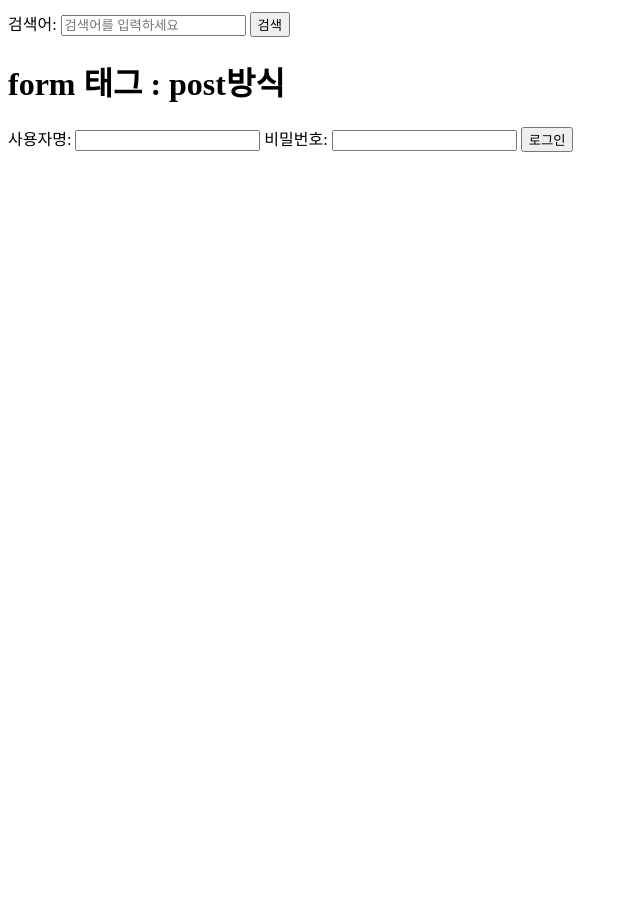
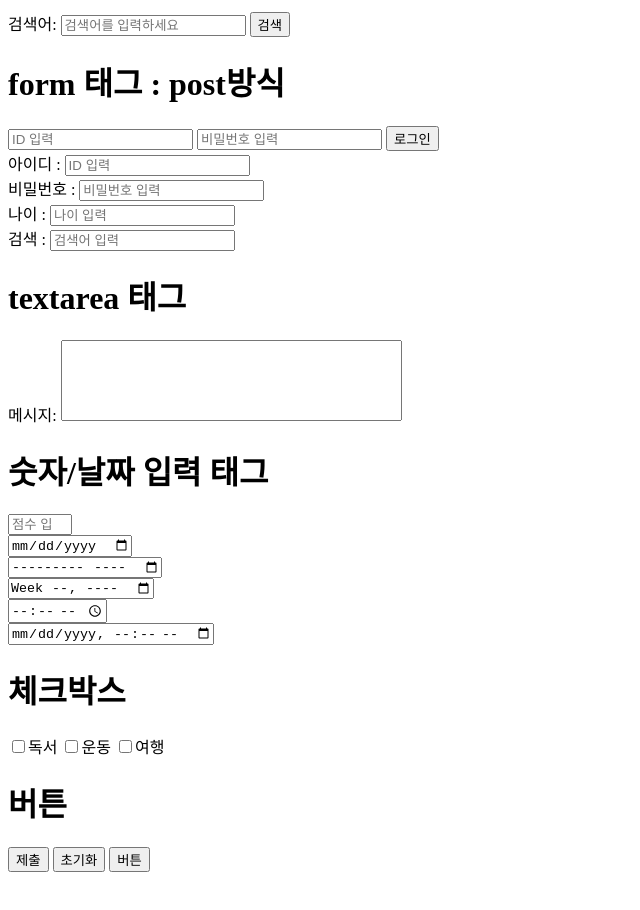
Before and after one commit to Kim-ilhyeon/financial_solutions_front, a plain HTML site: page HTML/3.HTML입력태크.html in a window 1280 px wide. Shown: the part 920-1830 px from the top of the page, without its empty margins (0-640 px from the left). Before the commit the page ends 1296 px from the top, so only its background shows below. Drawn offline with Linux system fonts and the light colour scheme.

Commit message:
second commit HTML-lecture code 26.06.18

```diff
--- a/HTML/3.HTML입력태크.html
+++ b/HTML/3.HTML입력태크.html
@@ -26,7 +26,7 @@
     <!-- label로 감싸면 글자를 눌러도 해당 입력 칸이 선택된다. -->
     <h1> 입력 기존 (input/label)</h1>
 
-    아이디 : <input type="text" value="default_id"  > <br>
+    아이디 : <input type="text" value="default_id"> <br>
     비밀번호 : <input type="password" value="default_password"> <br>
     나이 : <input type="number" value="0"> <br>
 
@@ -72,22 +72,119 @@
     -->
     <form action="https://search.naver.com/search.naver" method="get">
         <label for="query">검색어:</label>
-        <input type="text" name="query", placeholder="검색어를 입력하세요">
+        <input type="text" name="query" , placeholder="검색어를 입력하세요">
         <button type="submit">검색</button>
     </form>
 
     <!-- form 태그 : post방식 -->
     <h1>form 태그 : post방식</h1>
-    <form action="https://www.naver.com" method="post">
-        <label for="username">사용자명:</label>
-        <input type="text" id="username" name="username">
-        <label for="password">비밀번호:</label>
-        <input type="password" id="password" name="password">
+
+    <!--
+        get방식으로 요청 시
+        1. URL에 데이터가 노출됨 (보안에 취약)
+        2. 전송할 수 있는 데이터의 길이가 제한됨 (약 2000자), 넣으면 짤림
+
+        post 방식은
+        1. URL에 노출되지 않음.
+        2. 데이터 크기에 제한이 없음(서버 설정에 따라 다름)
+    -->
+
+    <!-- post방식은 주소창에 데이터가 보이지 않음 -->
+    <!--
+        required 속성 : 필수 입력 필드 지정
+        placeholder 속성 : 입력 필드에 안내 문구 표시
+    -->
+    <form action="/signup" method="post">
+        <input type="text" id="username" name="username" placeholder="ID 입력" required>
+        <input type="password" id="password" name="password" placeholder="비밀번호 입력" required>
         <button type="submit">로그인</button>
     </form>
 
+    <!-- input태그 속성 -->
+    <!--
+        type : 입력 필드의 유형 (text, password, number, email 등)
+        id : 요소의 고유 식별자
+        name : 서버로 전송될 때 해당 입력 필드의 이름, radio타입의 경우 그룹화를 위해 동일한 name을 사용
+        value : 입력 필드의 초기 값
+        placeholder : 입력 필드에 표시되는 안내 문구
+        required : 필수 입력 필드 지정
+    -->
+
+    아이디 : <input type="text" name="username" placeholder="ID 입력" required><br>
+    비밀번호 : <input type="password" name="password" placeholder="비밀번호 입력" required><br>
+    나이 : <input type="number" name="age" placeholder="나이 입력"><br>
+    검색 : <input type="text" name="query" placeholder="검색어 입력"><br>
+
+    <!-- textarea 태그 -->
+    <h1>textarea 태그</h1>
+    <label for="message">메시지:</label>
+    <!-- rows : 행 수, cols : 열 수 -->
+    <textarea
+        id="message"
+        name="message"
+        placeholder="메시지를 입력하세요"
+        rows="5" cols="40"
+        style="resize: none;">
+    </textarea>
+
+    <!-- 숫자/날짜 입력 태그 -->
+    <h1>숫자/날짜 입력 태그</h1>
+    <input
+        type="number"
+        name="score"
+        placeholder="점수 입력"
+        min="0" max="100" step="3"
+    > <br>
+
+    <input
+        type="date"
+        name="birthdate"
+        placeholder="생년월일 입력"
+    > <br>
+    <input
+        type="month"
+        name="birthmonth"
+        placeholder="생년월 입력"
+    > <br>
+    <input
+        type="week"
+        name="birthweek"
+        placeholder="생년주 입력"
+    > <br>
+    <input
+        type="time"
+        name="birthtime"
+        placeholder="생년월일 입력"
+    > <br>
+    <input
+        type="datetime-local"
+        name="birthdatetime"
+        placeholder="생년월일 입력"
+    > <br>
+
+    <!-- checkbox -->
+    <!-- 같은 name을 가진 데이터 중 여러 개의 값을 선택할 수 있음 -->
+    <h1>체크박스</h1>
+    <label>
+        <input type="checkbox" name="hobby" value="reading">독서
+    </label>
+    <label>
+        <input type="checkbox" name="hobby" value="sports">운동
+    </label>
+    <label>
+        <input type="checkbox" name="hobby" value="travel">여행
+    </label>
+
+    <!-- button -->
+    <h1>버튼</h1>
+    <!-- type : 버튼의 종류 (submit, reset, button) -->
+    <!-- submit, reset : form태그의 전용버튼 -->
+    <button type="submit">제출</button>
+    <button type="reset">초기화</button>
+
+    <button type="button" onclick="alert('버튼이 클릭되었습니다!')">버튼</button>
+
     <br><br><br><br><br><br><br><br><br><br><br><br>
-
 </body>
 
 </html>
```
